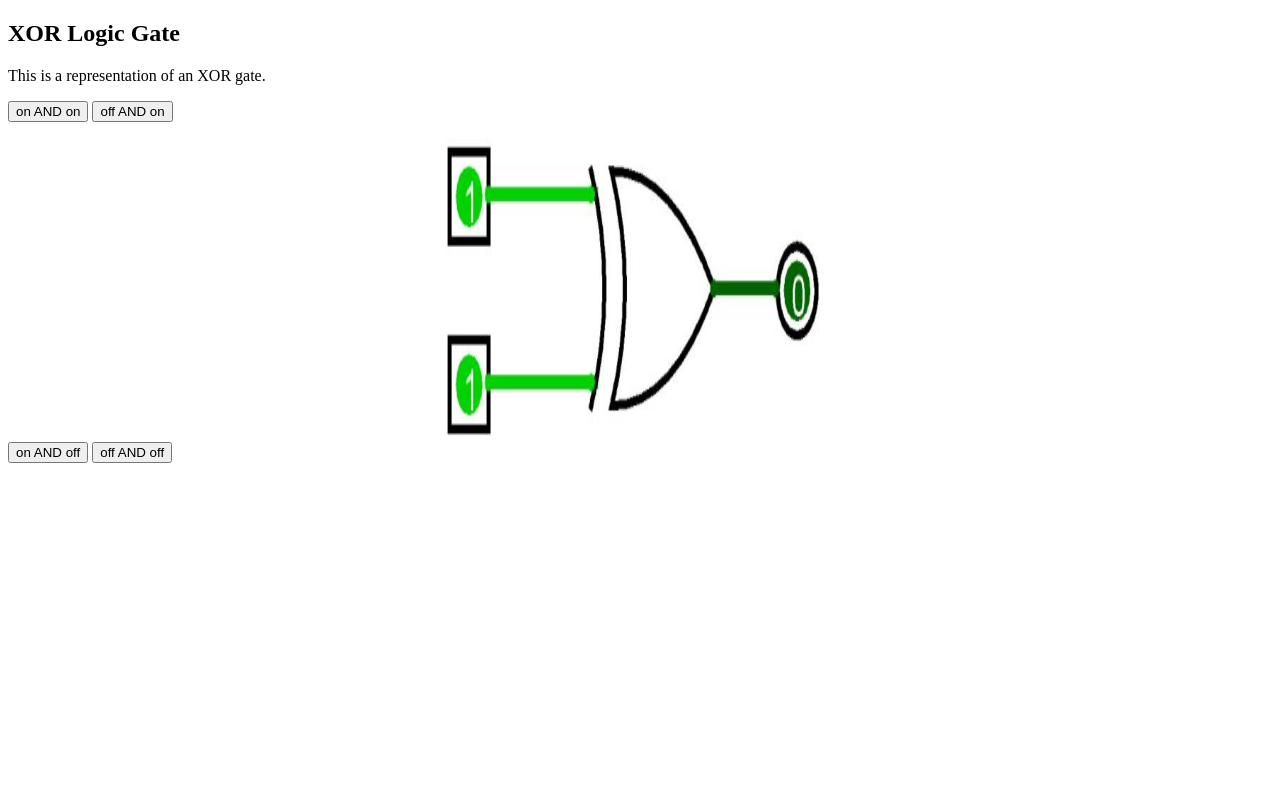
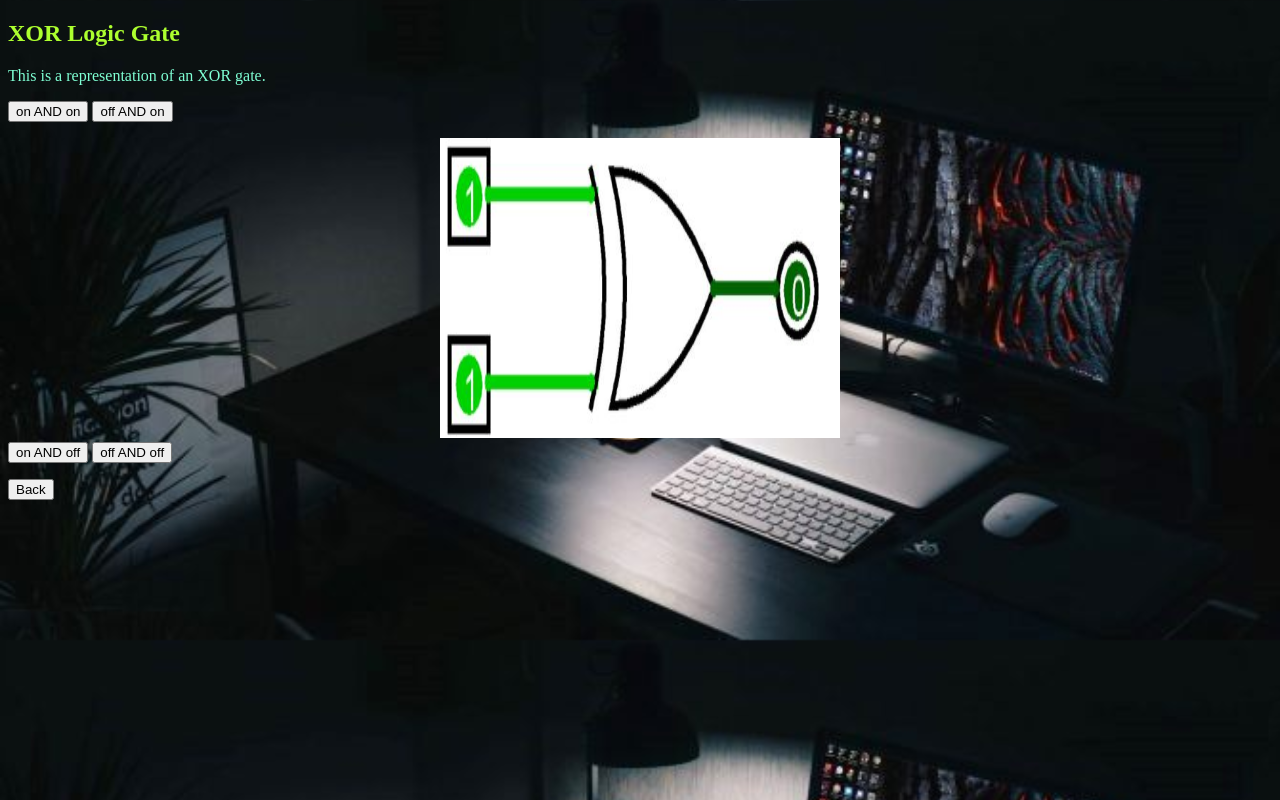
Before and after one commit to abnerjoel/FoCabnerjoel, a plain HTML site: page XOR GATE.html in a window 1280 px wide. Drawn offline with Linux system fonts and the light colour scheme.

Commit message:
Update XOR GATE.html

```diff
--- a/XOR GATE.html
+++ b/XOR GATE.html
@@ -2,9 +2,9 @@
 <html>
 <body>
 
-<h2> XOR Logic Gate </h2>
+<h2 style="color: greenyellow;"> XOR Logic Gate </h2>
 
-<p>This is a representation of an XOR gate.</p>
+<p style="color: aquamarine;">This is a representation of an XOR gate.</p>
 
 <p>
 <button onclick="document.getElementById('myImage').src='onxoron.JPG'">on AND on</button>
@@ -16,7 +16,8 @@
 <button onclick="document.getElementById('myImage').src='offxoroff.JPG'">off AND off</button>
 </p>
 
-
-
-</body>
-</html>
+<a href="project.html"><button>Back  </button></a>
+<style>
+    body {background-image: url("IndexPic2.jpg");background-size: cover;></center>
+    </body>
+    </html>
```
